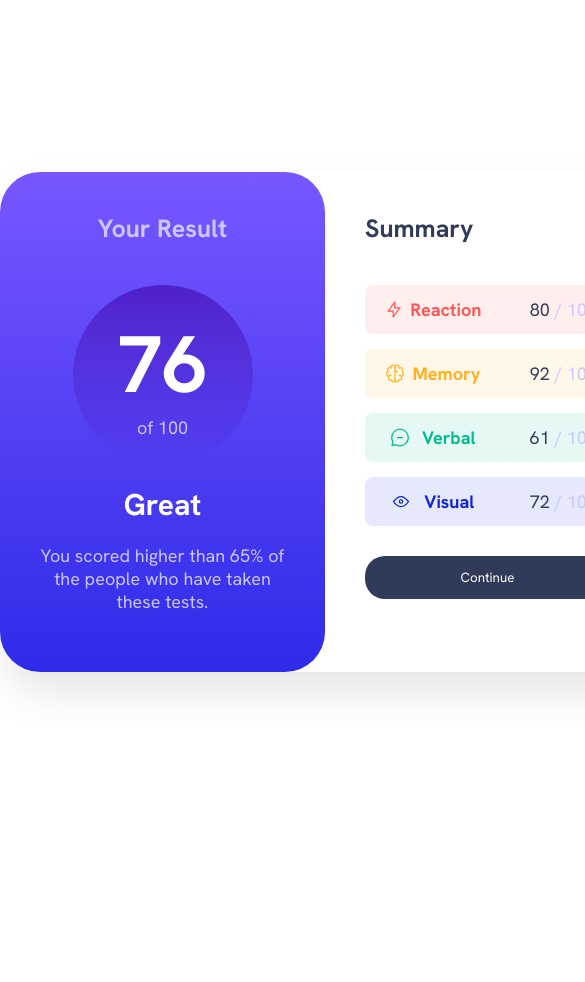
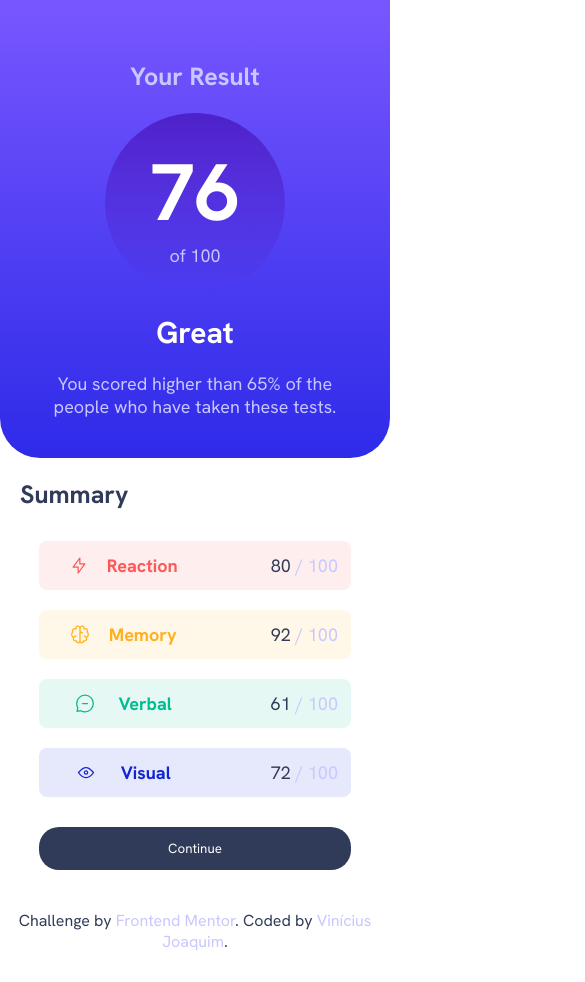
Before and after one commit to Vinicius-J/results-summary-component-main, a plain HTML site: page assets/index.html in a window 390 px wide. Shown: the top 982 px of the page, 585 px wide, since content can reach past the window. Before the commit the page ends 844 px from the top, so only its background shows below. Drawn offline with Linux system fonts and the light colour scheme.

Commit message:
📱 responsive: Site responsivo para celular

```diff
--- a/assets/css/style.css
+++ b/assets/css/style.css
@@ -32,7 +32,7 @@ p{
     font-size: 1.8rem;
 }
 body{
-    min-height: 100vh;
+    min-height: 100dvh;
     justify-content: center;
     align-items: center;
     display: flex;
@@ -40,13 +40,13 @@ body{
 }
 h1{
     font-size: 2.5rem;
-    margin-bottom: 4rem;
+    padding: 2rem;
 }
 .container{
     width: 65rem;
-    height: 50rem;
     display: flex;
     margin: 0 auto;
+    margin-bottom: 3rem;
     background-color: var(--White);
     box-shadow: 0.5rem 2rem 4rem rgba(0,0,0,0.1);
     border-radius: 4rem;
@@ -91,32 +91,32 @@ h1{
     height: 100%;
     border-radius: 4rem;
     display: flex;
+    margin: 0 auto;
     flex-direction: column;
-    padding: 4rem;
     color: var(--Persian-blue-circle);
 }
 
 .card-summary h1{
+    padding: 2rem;
+    margin: 4rem 0 0 0;
     color: var(--Dark-gray-blue);
 }
 
 .button{
     background-color: var(--Dark-gray-blue);
     border: none;
+    width: 80%;
+    margin: 0 auto;
     cursor: pointer;
     padding: 1.3rem;
     border-radius: 2rem;
     color: var(--White);
     transition: all 1s ease-in-out;
+
 }
 
 .button:hover{
     background-image: linear-gradient(180deg, var(--Light-slate-blue-background), var(--Light-royal-blue-background));
-    border: none;
-    padding: 1.3rem;
-    border-radius: 2rem;
-    color: var(--White);
-    transition: all 1s ease-in-out;
 }
 
 .reaction,
@@ -127,8 +127,9 @@ h1{
     font-size: 1.8rem;
     justify-content: space-between;
     align-items: center;
+    width: 80%;
     padding: 1.3rem;
-    margin: 0 0 1.5rem 0;
+    margin: 1rem auto;
     border-radius: 0.8rem;
     cursor: default;
 }
@@ -185,3 +186,50 @@ h1{
     justify-content: space-evenly;
     width: 50%;
 }
+
+.links{
+    width: 100%;
+    margin: 0 auto;
+    margin-bottom: 2rem;
+}
+
+.links p{
+    color: var(--Dark-gray-blue);
+    text-align: center;
+    font-size: 1.6rem;
+}
+.links p a{
+    text-decoration: none;
+    transition: all 200ms ease-in-out;
+}
+.links p a:hover {
+    color: var(--Cobalt-blue);
+}
+
+@media (max-width: 480px){
+    .container{
+        min-height: 100dvh;
+        width: 100%;
+        flex-direction: column;
+        border-radius: 0;
+        box-shadow: none;
+    }
+    .card-result{
+        width: 100%;
+        border-radius: 0 0 4rem 4rem;
+    }
+
+    .card-summary{
+        width: 100%;
+        padding: 0;
+        margin: 0 auto;
+    }
+    .card-summary h1{
+        padding: 2rem;
+        margin: 0;
+        color: var(--Dark-gray-blue);
+    }
+    .links{
+        padding: 1rem;
+    }
+}
--- a/assets/index.html
+++ b/assets/index.html
@@ -39,27 +39,7 @@
         <button class="button" type="submit">Continue</button>
       </div>
     </section>
-    <!--
-
-  Summary
-
-  Reaction
-  80 / 100
-
-  Memory
-  92 / 100
-
-  Verbal
-  61 / 100
-
-  Visual
-  72 / 100
-
-  Continue
-
-  <div class="attribution">
-    <p> Challenge by <a href="#" target="_blank">Frontend Mentor</a>.
-    Coded by <a href="#">Vinícius Joaquim</a>.</p>
-  </div> -->
+    <div class="links"><p> Challenge by <a href="https://www.frontendmentor.io/" target="_blank" rel="noopener noreferrer">Frontend Mentor</a>.
+    Coded by <a href="https://github.com/Vinicius-J" rel="noopener noreferrer" target="_blank">Vinícius Joaquim</a>.</p></div>
   </body>
 </html>
```
